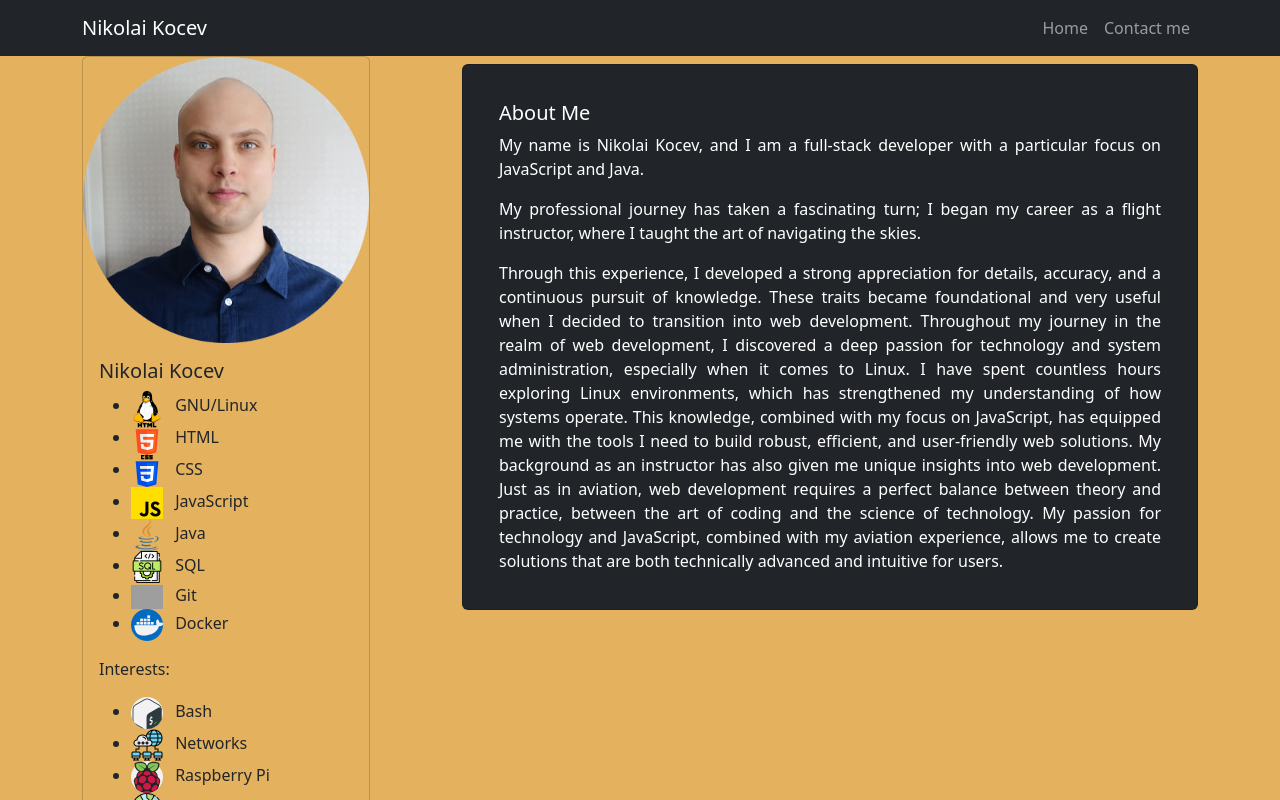
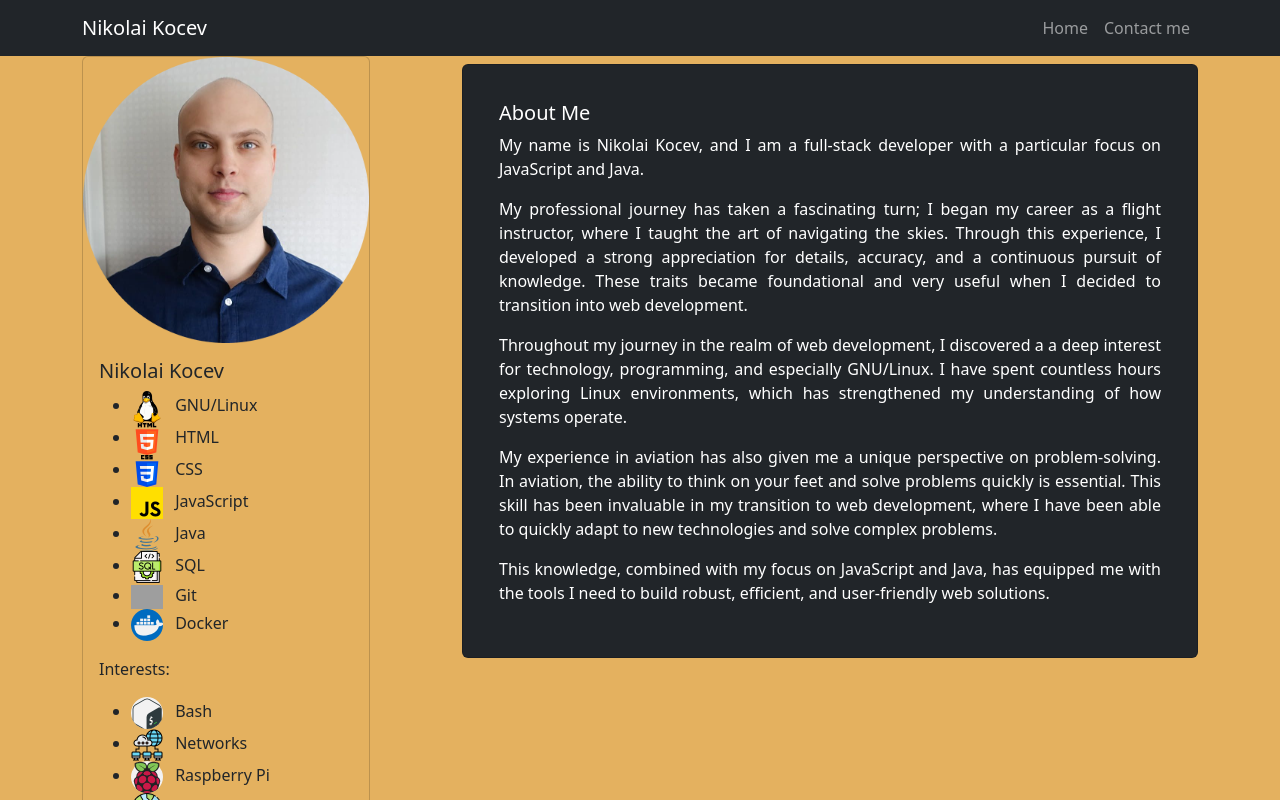
Before and after one commit to NikyAviator/nikolaikocev, a React (Vite) app in the folder frontend/: page / in a window 1280 px wide. Shown: the top 800 px of the page. Built offline with nearby package versions, Linux system fonts and the light colour scheme; grey boxes are pictures that could not be loaded.

Commit message:
Changed the <p> in NikyTextInfo

```diff
--- a/frontend/src/Components/Accordion/NikyTextInfo.jsx
+++ b/frontend/src/Components/Accordion/NikyTextInfo.jsx
@@ -22,25 +22,30 @@ const NikyTextInfo = () => {
           <p>
             My professional journey has taken a fascinating turn; I began my
             career as a flight instructor, where I taught the art of navigating
-            the skies.
+            the skies. Through this experience, I developed a strong
+            appreciation for details, accuracy, and a continuous pursuit of
+            knowledge. These traits became foundational and very useful when I
+            decided to transition into web development.
           </p>
-          Through this experience, I developed a strong appreciation for
-          details, accuracy, and a continuous pursuit of knowledge. These traits
-          became foundational and very useful when I decided to transition into
-          web development. Throughout my journey in the realm of web
-          development, I discovered a deep passion for technology and system
-          administration, especially when it comes to Linux. I have spent
-          countless hours exploring Linux environments, which has strengthened
-          my understanding of how systems operate. This knowledge, combined with
-          my focus on JavaScript, has equipped me with the tools I need to build
-          robust, efficient, and user-friendly web solutions. My background as
-          an instructor has also given me unique insights into web development.
-          Just as in aviation, web development requires a perfect balance
-          between theory and practice, between the art of coding and the science
-          of technology. My passion for technology and JavaScript, combined with
-          my aviation experience, allows me to create solutions that are both
-          technically advanced and intuitive for users.
-          {/* Your story goes here */}
+          <p>
+            Throughout my journey in the realm of web development, I discovered
+            a a deep interest for technology, programming, and especially
+            GNU/Linux. I have spent countless hours exploring Linux
+            environments, which has strengthened my understanding of how systems
+            operate.
+          </p>
+          <p>
+            My experience in aviation has also given me a unique perspective on
+            problem-solving. In aviation, the ability to think on your feet and
+            solve problems quickly is essential. This skill has been invaluable
+            in my transition to web development, where I have been able to
+            quickly adapt to new technologies and solve complex problems.
+          </p>
+          <p>
+            This knowledge, combined with my focus on JavaScript and Java, has
+            equipped me with the tools I need to build robust, efficient, and
+            user-friendly web solutions.
+          </p>
         </Card.Text>
       </Card.Body>
     </Card>
```
